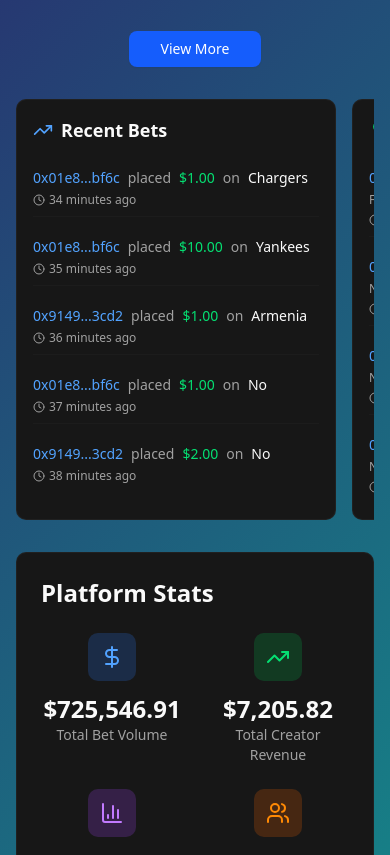
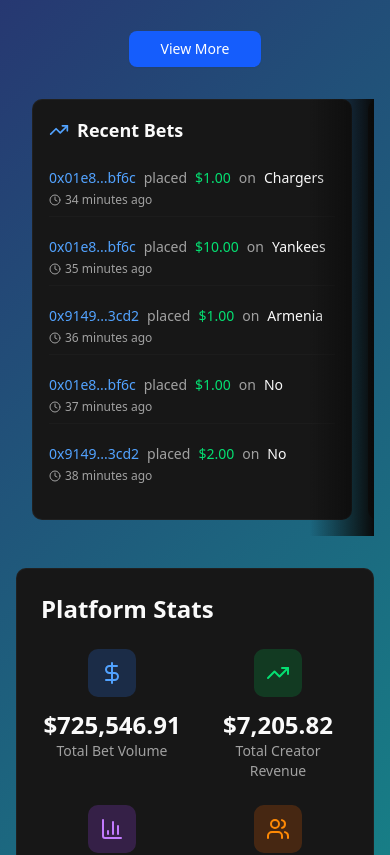
Before and after one commit to Akin-Tunde/arbbet, a React (Vite) app: page / in a window 390 px wide. Shown: the part 2755-3610 px from the top of the page. Built offline with nearby package versions, Linux system fonts and the light colour scheme.

Commit message:
Update RecentActivity.jsx

```diff
--- a/src/components/RecentActivity.jsx
+++ b/src/components/RecentActivity.jsx
@@ -26,7 +26,10 @@ const RecentActivity = () => {
   ];
 
   return (
-    <div className="flex space-x-4 overflow-x-auto lg:grid lg:grid-cols-3 lg:gap-6 lg:space-x-0 mt-8">
+    // We add `relative` for positioning the fade effect
+    <div className="relative mt-8">
+      {/* This is the scrolling container */}
+      <div className="flex space-x-4 overflow-x-auto pb-4 px-4 lg:grid lg:grid-cols-3 lg:gap-6 lg:space-x-0 lg:p-0">
         {/* Recent Bets */}
         <div className="bg-card rounded-lg p-4 border border-border/40 w-80 flex-shrink-0 lg:w-auto">
           <div className="flex items-center space-x-2 mb-4">
@@ -103,6 +106,10 @@ const RecentActivity = () => {
           </div>
         </div>
       </div>
+
+      {/* NEW: Gradient fade overlay for mobile */}
+      <div className="absolute top-0 bottom-0 right-0 w-16 bg-gradient-to-l from-background to-transparent pointer-events-none lg:hidden" />
+    </div>
   );
 };
 
```
Lines whose indentation alone changed are shown as unchanged.
